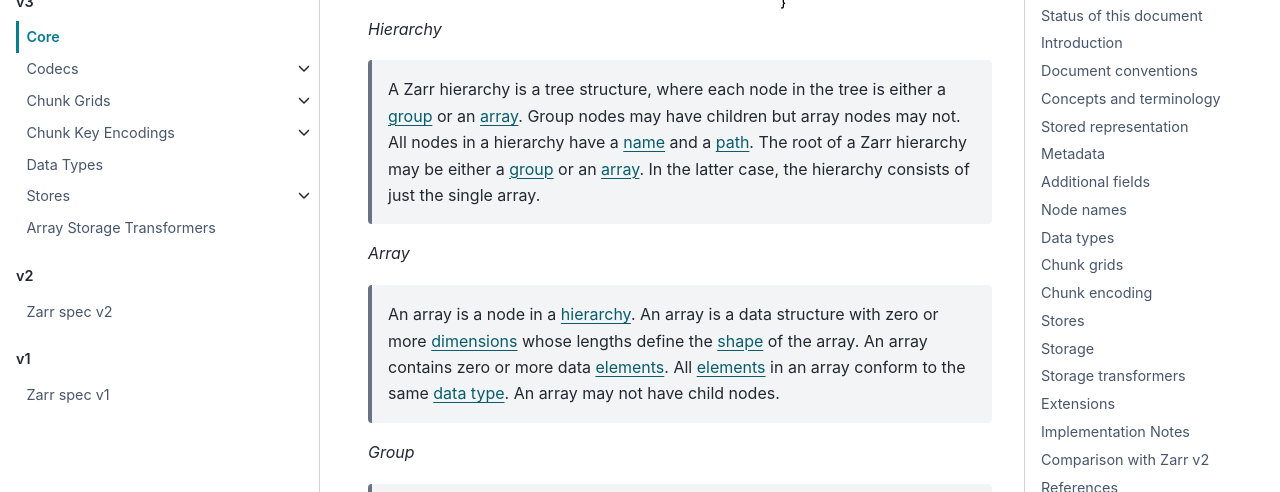
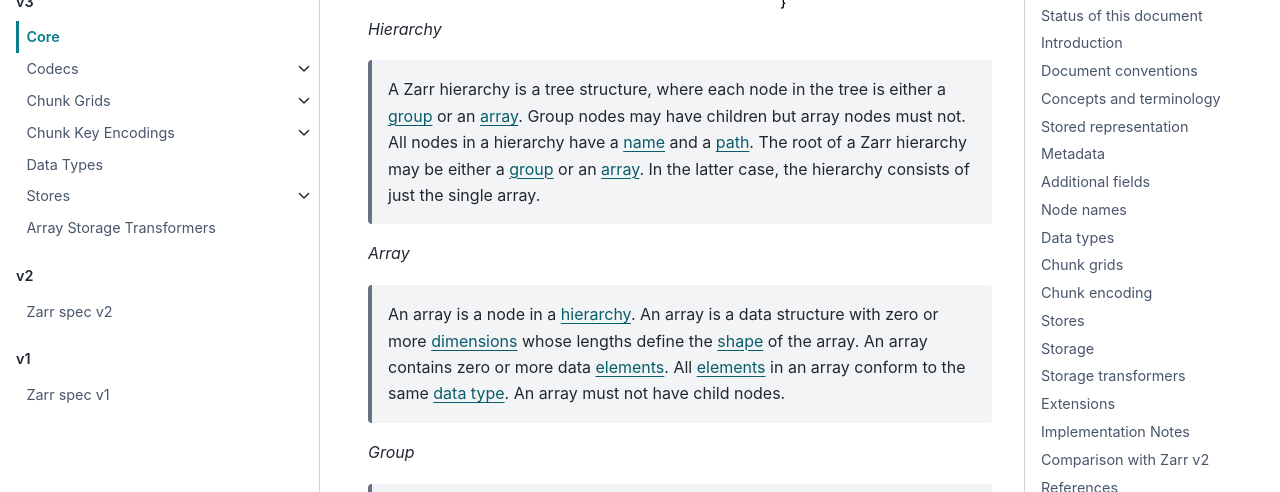
Before and after one commit to zarr-developers/zarr-specs, a Sphinx documentation site: the page built from docs/v3/core/index.rst, in a window 1280 px wide and 900 px high, scrolled down 4183 px. Shown: the part 154-646 px from the top of the window. Built offline with Sphinx 7.4.7 and the PyData theme 0.15.4, drawn with Linux system fonts in a browser that asks for light colours.

Commit message:
avoid ambigous wording on child nodes of arrays
The spec refers to RFC2119 but then uses "may not" twice. While the meaning can be inferred from the context here, this is phrase is ambiguous and should be replaced by "must not" here.

```diff
--- a/docs/v3/core/index.rst
+++ b/docs/v3/core/index.rst
@@ -176,7 +176,7 @@ The following figure illustrates the first part of the terminology:
 
     A Zarr hierarchy is a tree structure, where each node in the tree
     is either a group_ or an array_. Group nodes may have children but
-    array nodes may not. All nodes in a hierarchy have a name_ and a
+    array nodes must not. All nodes in a hierarchy have a name_ and a
     path_. The root of a Zarr hierarchy may be either a group_ or an array_.
     In the latter case, the hierarchy consists of just the single array.
 
@@ -189,7 +189,7 @@ The following figure illustrates the first part of the terminology:
     with zero or more dimensions_ whose lengths define the shape_ of
     the array. An array contains zero or more data elements_. All
     elements_ in an array conform to the same `data type`_. An array
-    may not have child nodes.
+    must not have child nodes.
 
 .. _group:
 .. _groups:
```
